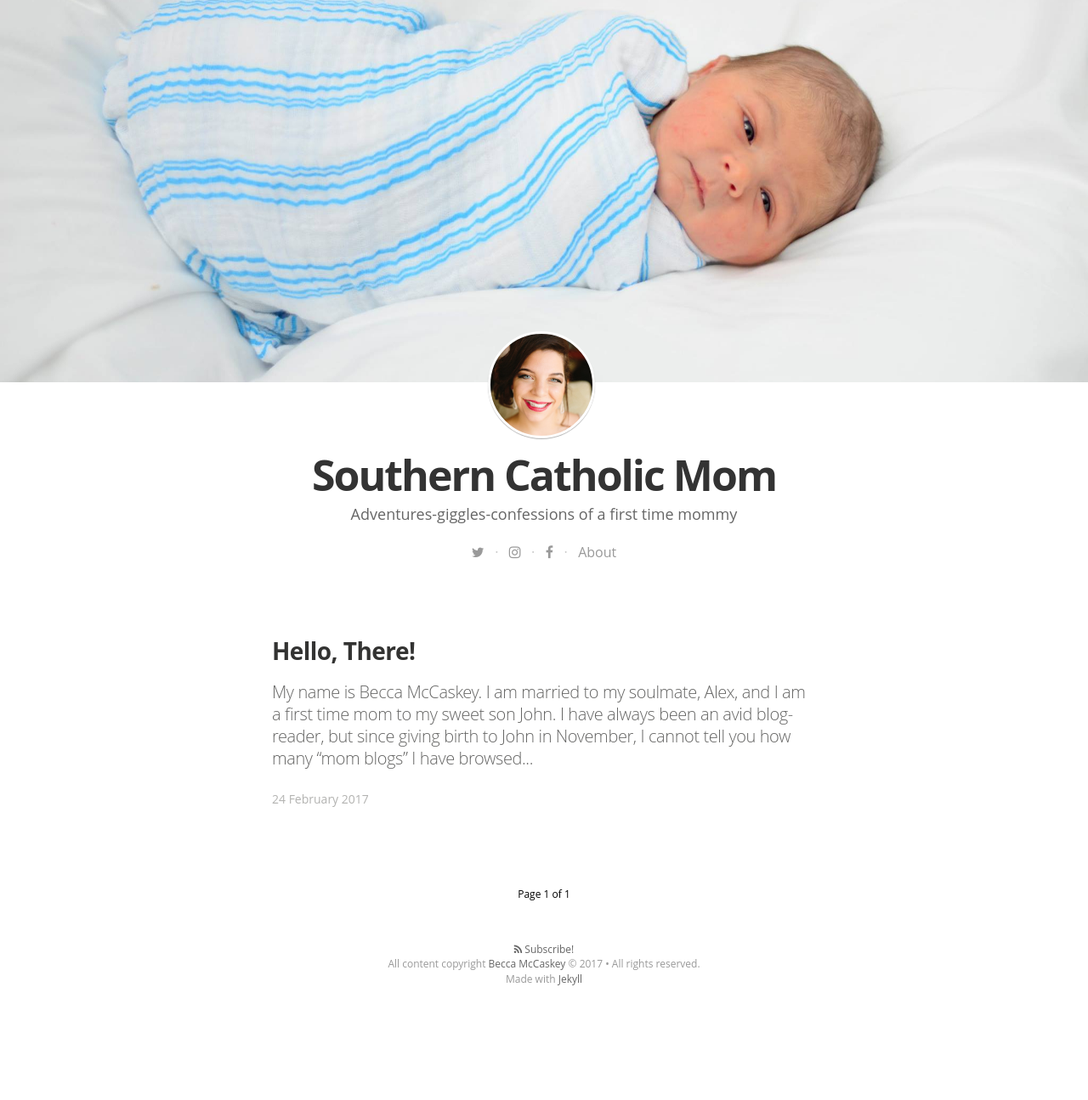
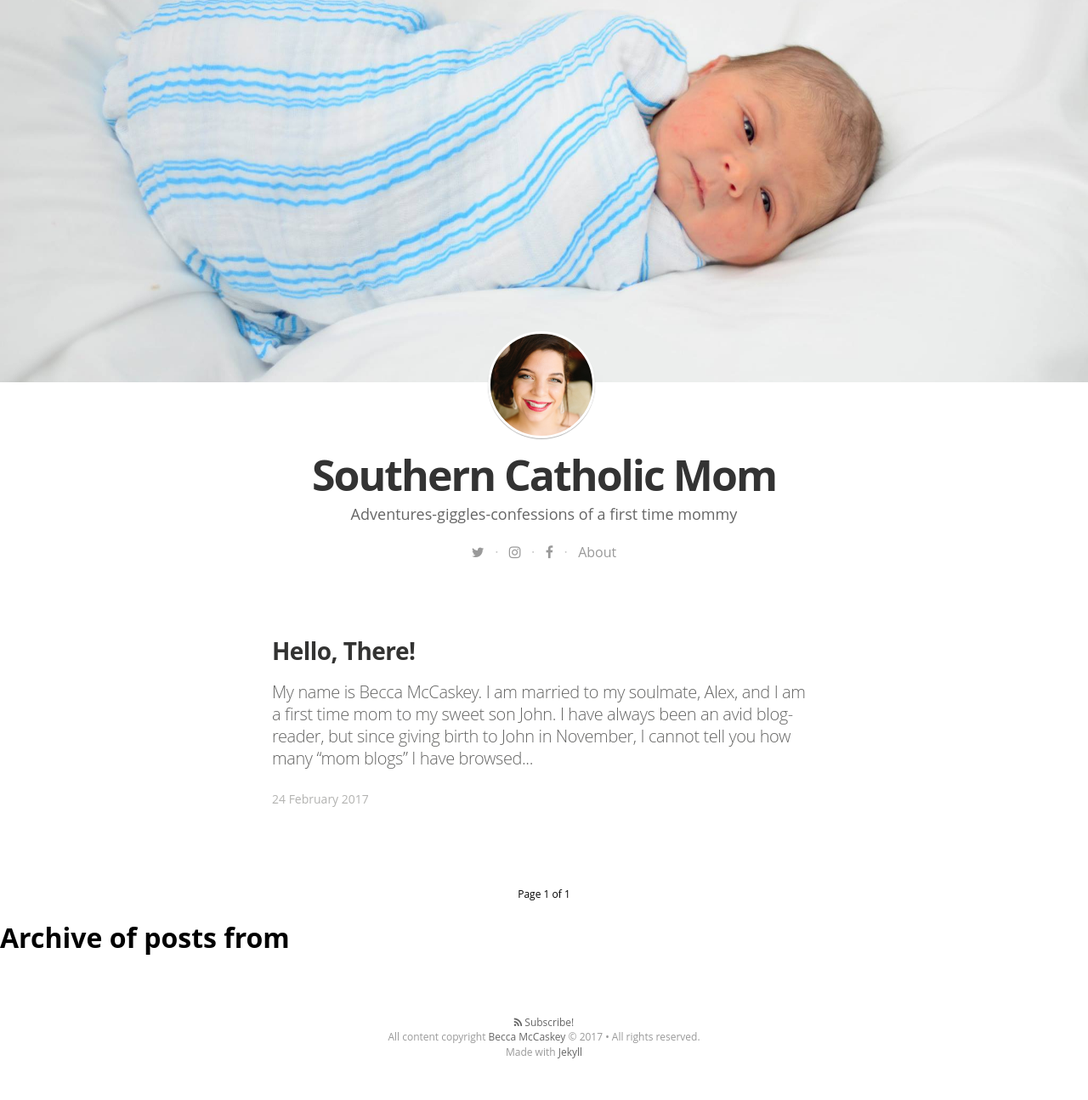
Before and after one commit to beccamccaskey/southerncatholicmom, a Jekyll site: the page built from index.html, in a window 1280 px wide. Shown: the whole page at 85% size. Built offline with Jekyll 4.4.1, drawn with Linux system fonts in a browser that asks for light colours; nearby versions of some CDN libraries; some web fonts are replaced; the list of posts is cut into pages by our own code; before the commit the page ends 1210 px from its top, so only the background shows below that.

Commit message:
Update default.html

```diff
--- a/_layouts/default.html
+++ b/_layouts/default.html
@@ -14,6 +14,16 @@
         {{ content }}
       </div>
     </div>
+<h1>Archive of posts from {{ page.date | date: "%B %Y" }}</h1>
+
+<ul class="posts">
+{% for post in page.posts %}
+  <li>
+    <span class="post-date">{{ post.date | date: "%b %-d, %Y" }}</span>
+    <a class="post-link" href="{{ post.url | prepend: site.baseurl }}">{{ post.title }}</a>
+  </li>
+{% endfor %}
+</ul>
 
     <!-- content end -->
 
```
